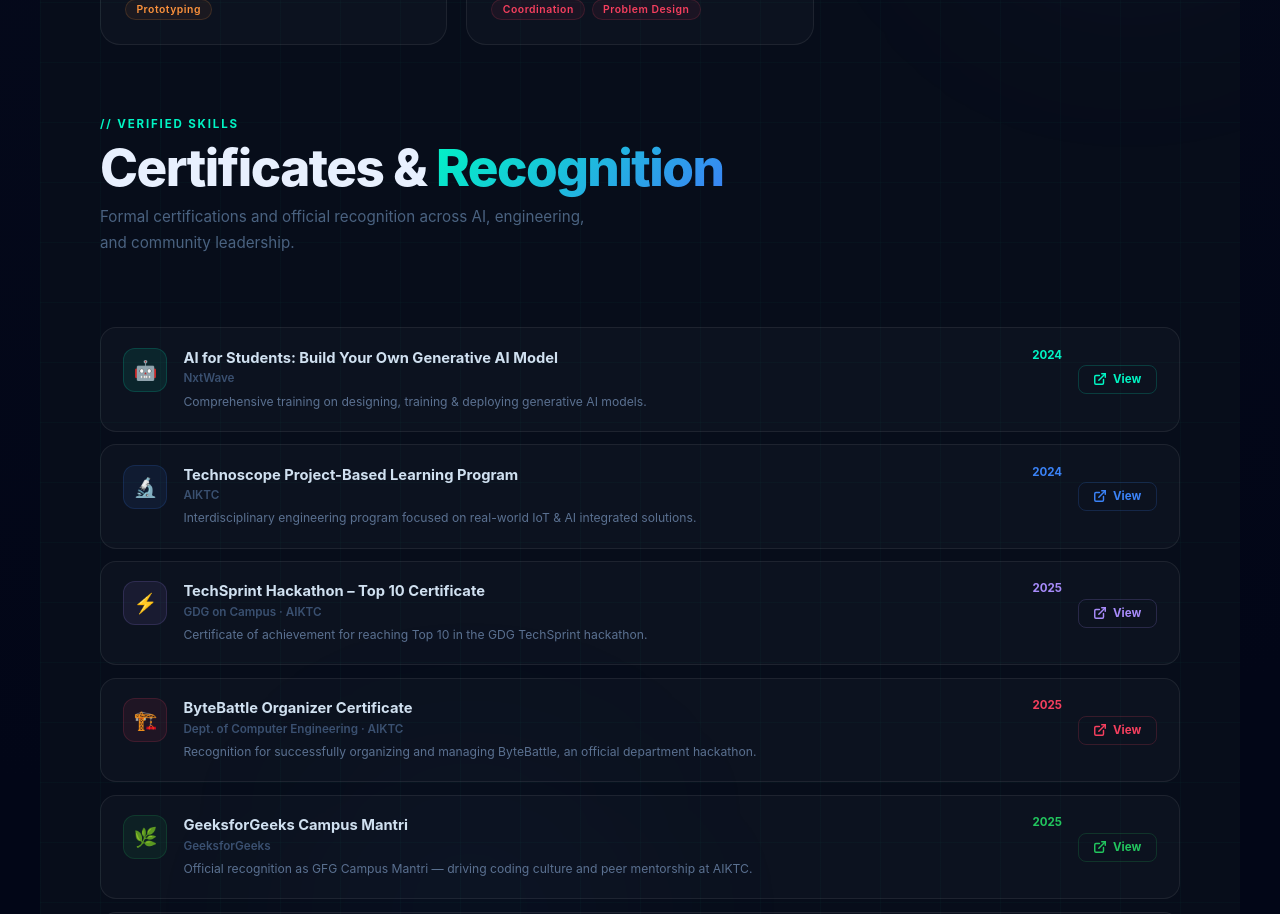
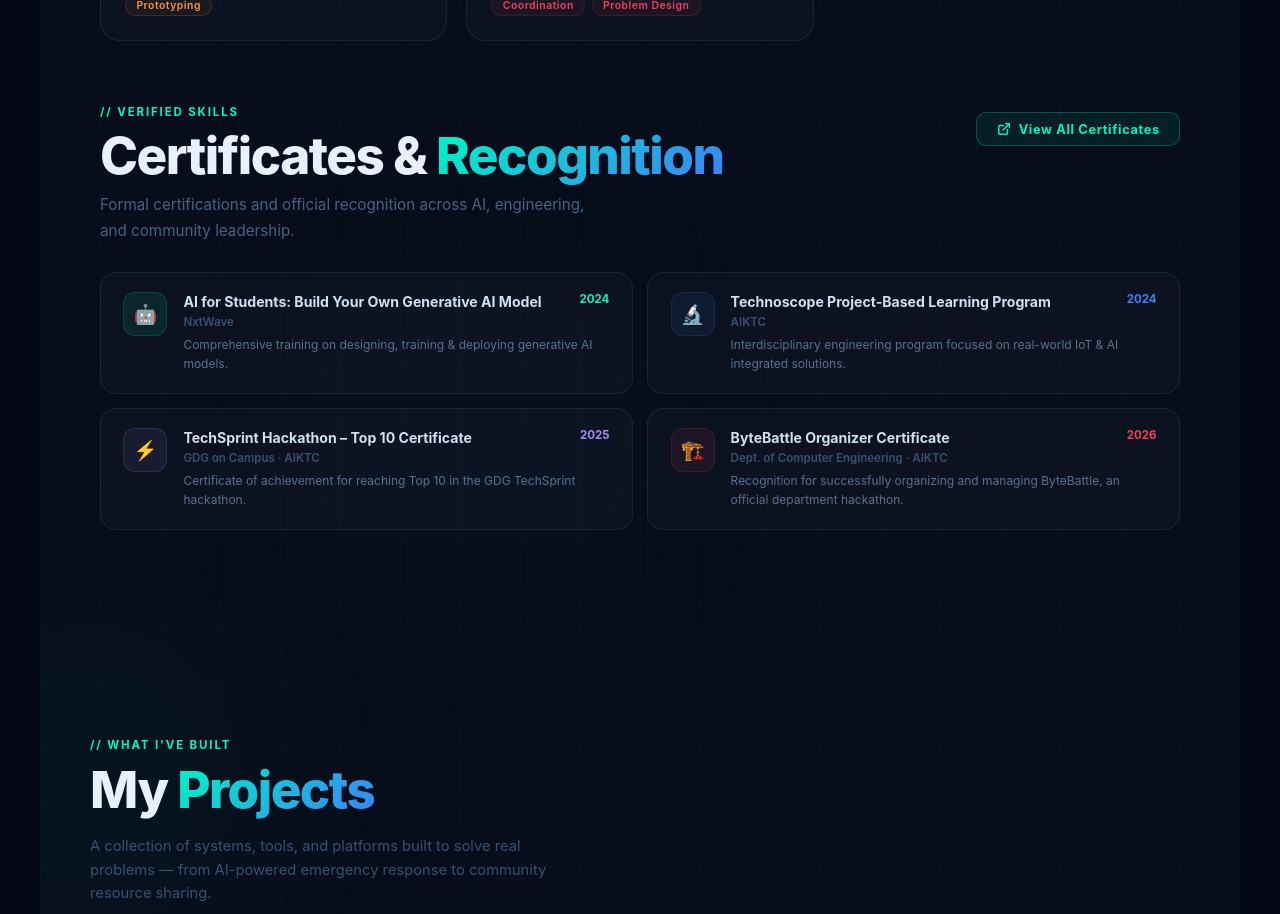
Before and after one commit to skyusufrafi/Portfolio-Yusuf, a React (Vite) app: page / in a window 1280 px wide. Shown: the part 5880-6794 px from the top of the page. Built offline with nearby package versions, Linux system fonts and the light colour scheme.

Commit message:
Update Achievements.jsx

```diff
--- a/src/components/Achievements.jsx
+++ b/src/components/Achievements.jsx
@@ -1,5 +1,8 @@
 import React, { useRef, useState } from "react";
 import { motion, useInView } from "framer-motion";
+
+// ── Shared certificates link ──────────────────────────────────────────────────
+const CERT_LINK = "https://drive.google.com/drive/folders/1pfXK-J7ovh4TbB0rNOL4x5VyymPniwS_";
 
 // ── Data ──────────────────────────────────────────────────────────────────────
 const hackathons = [
@@ -77,7 +80,7 @@
     badge: "ORGANIZER",
     color: "#f43f5e",
     icon: "🏗️",
-    year: "2025",
+    year: "2026",
     duration: "15 hrs · Solo Online · AIKTC",
     desc: "Organized ByteBattle — an official 15-hour solo online hackathon by the Department of Computer Engineering, AIKTC. Managed all logistics end-to-end.",
     points: [
@@ -98,7 +101,6 @@
     color: "#00f5c4",
     year: "2024",
     desc: "Comprehensive training on designing, training & deploying generative AI models.",
-    link: "https://drive.google.com/drive/folders/1pfXK-J7ovh4TbB0rNOL4x5VyymPniwS_",
   },
   {
     title: "Technoscope Project-Based Learning Program",
@@ -107,7 +109,6 @@
     color: "#3b82f6",
     year: "2024",
     desc: "Interdisciplinary engineering program focused on real-world IoT & AI integrated solutions.",
-    link: "https://drive.google.com/drive/folders/1pfXK-J7ovh4TbB0rNOL4x5VyymPniwS_",
   },
   {
     title: "TechSprint Hackathon – Top 10 Certificate",
@@ -116,34 +117,14 @@
     color: "#a78bfa",
     year: "2025",
     desc: "Certificate of achievement for reaching Top 10 in the GDG TechSprint hackathon.",
-    link: "https://drive.google.com/drive/folders/1pfXK-J7ovh4TbB0rNOL4x5VyymPniwS_",
   },
   {
     title: "ByteBattle Organizer Certificate",
     issuer: "Dept. of Computer Engineering · AIKTC",
     icon: "🏗️",
     color: "#f43f5e",
-    year: "2025",
+    year: "2026",
     desc: "Recognition for successfully organizing and managing ByteBattle, an official department hackathon.",
-    link: "https://drive.google.com/drive/folders/1pfXK-J7ovh4TbB0rNOL4x5VyymPniwS_",
-  },
-  {
-    title: "GeeksforGeeks Campus Mantri",
-    issuer: "GeeksforGeeks",
-    icon: "🌿",
-    color: "#22c55e",
-    year: "2025",
-    desc: "Official recognition as GFG Campus Mantri — driving coding culture and peer mentorship at AIKTC.",
-    link: "https://drive.google.com/drive/folders/1pfXK-J7ovh4TbB0rNOL4x5VyymPniwS_",
-  },
-  {
-    title: "India Runs Campus Ambassador",
-    issuer: "India Runs",
-    icon: "🇮🇳",
-    color: "#fb923c",
-    year: "2025",
-    desc: "Campus Ambassador certificate for promoting health, fitness, and community wellness initiatives.",
-    link: "https://drive.google.com/drive/folders/1pfXK-J7ovh4TbB0rNOL4x5VyymPniwS_",
   },
 ];
 
@@ -164,7 +145,6 @@
     >
       <div className="hk-bar" style={{ background: `linear-gradient(90deg, ${h.color}, transparent)` }} />
       <div className="hk-body">
-        {/* header */}
         <div className="hk-header">
           <div className="hk-icon-wrap" style={{ background: `${h.color}18`, borderColor: `${h.color}30` }}>
             <span>{h.icon}</span>
@@ -181,7 +161,6 @@
         <p className="hk-achievement" style={{ color: h.color }}>{h.achievement}</p>
         <p className="hk-desc">{h.desc}</p>
 
-        {/* expandable points */}
         <motion.div
           className="hk-points-wrap"
           initial={false}
@@ -198,12 +177,14 @@
           </ul>
         </motion.div>
 
-        <button className="hk-toggle" style={{ color: h.color, borderColor: `${h.color}30` }}
-          onClick={() => setOpen(!open)}>
+        <button
+          className="hk-toggle"
+          style={{ color: h.color, borderColor: `${h.color}30` }}
+          onClick={() => setOpen(!open)}
+        >
           {open ? "Show less ↑" : "Show details ↓"}
         </button>
 
-        {/* skills */}
         <div className="hk-skills">
           {h.skills.map((s) => (
             <span key={s} className="hk-skill"
@@ -244,15 +225,6 @@
         <span className="cert-issuer">{c.issuer}</span>
         <p className="cert-desc">{c.desc}</p>
       </div>
-      <a href={c.link} target="_blank" rel="noopener noreferrer"
-        className="cert-view" style={{ color: c.color, borderColor: `${c.color}30` }}>
-        <svg width="14" height="14" viewBox="0 0 24 24" fill="none"
-          stroke="currentColor" strokeWidth="2.5" strokeLinecap="round">
-          <path d="M18 13v6a2 2 0 0 1-2 2H5a2 2 0 0 1-2-2V8a2 2 0 0 1 2-2h6"/>
-          <polyline points="15 3 21 3 21 9"/><line x1="10" y1="14" x2="21" y2="3"/>
-        </svg>
-        View
-      </a>
     </motion.div>
   );
 }
@@ -312,7 +284,7 @@
         .ach-inner {
           position: relative; z-index: 1;
           max-width: 1080px; margin: 0 auto;
-          display: flex; flex-direction: column; gap: 4.5rem;
+          display: flex; flex-direction: column; gap: 4rem;
         }
 
         /* heading */
@@ -354,7 +326,6 @@
         }
         .hk-bar { height: 3px; flex-shrink: 0; }
         .hk-body { padding: 1.4rem 1.5rem 1.5rem; display: flex; flex-direction: column; gap: 0.7rem; flex: 1; }
-
         .hk-header { display: flex; align-items: center; gap: 0.75rem; }
         .hk-icon-wrap {
           width: 40px; height: 40px; border-radius: 11px; flex-shrink: 0;
@@ -368,26 +339,19 @@
           border-radius: 99px; border: 1px solid; width: fit-content;
         }
         .hk-year { font-size: 0.68rem; color: #3a5070; font-weight: 500; }
-
-        .hk-title {
-          font-size: 0.98rem; font-weight: 800; color: #e8f0fe;
-          line-height: 1.35; margin: 0;
-        }
+        .hk-title { font-size: 0.98rem; font-weight: 800; color: #e8f0fe; line-height: 1.35; margin: 0; }
         .hk-achievement { font-size: 0.82rem; font-weight: 700; margin: 0; }
         .hk-desc { font-size: 0.78rem; color: #5a7090; line-height: 1.6; margin: 0; }
-
         .hk-points { list-style: none; padding: 0; margin: 0.4rem 0 0; display: flex; flex-direction: column; gap: 0.45rem; }
         .hk-points li { font-size: 0.76rem; color: #8ba3c7; line-height: 1.5; display: flex; gap: 0.4rem; }
         .hk-check { flex-shrink: 0; font-size: 0.72rem; margin-top: 0.15rem; }
-
         .hk-toggle {
           background: none; border: 1px solid; border-radius: 8px;
           padding: 0.35rem 0.85rem; font-size: 0.72rem; font-weight: 700;
           cursor: pointer; letter-spacing: 0.04em; width: fit-content;
-          transition: background 0.2s; margin-top: 0.2rem;
+          transition: background 0.2s; margin-top: 0.2rem; font-family: inherit;
         }
         .hk-toggle:hover { background: rgba(255,255,255,0.05); }
-
         .hk-skills { display: flex; flex-wrap: wrap; gap: 0.4rem; margin-top: auto; padding-top: 0.5rem; }
         .hk-skill {
           font-size: 0.65rem; font-weight: 600; letter-spacing: 0.05em;
@@ -396,18 +360,44 @@
         }
         .hk-skill:hover { transform: scale(1.07); }
 
-        /* certificates section */
-        .cert-block { display: flex; flex-direction: column; gap: 0.8rem; }
+        /* ── certificates section ── */
+        .cert-section-header {
+          display: flex; align-items: flex-end; justify-content: space-between;
+          flex-wrap: wrap; gap: 1rem;
+        }
+        .cert-view-all {
+          display: inline-flex; align-items: center; gap: 0.5rem;
+          font-size: 0.8rem; font-weight: 700; letter-spacing: 0.05em;
+          text-decoration: none; color: #00f5c4;
+          padding: 0.55rem 1.2rem; border-radius: 10px;
+          background: rgba(0,245,196,0.07);
+          border: 1px solid rgba(0,245,196,0.25);
+          transition: background 0.25s, box-shadow 0.25s, border-color 0.25s;
+          white-space: nowrap; flex-shrink: 0; align-self: flex-start; margin-top: 0.4rem;
+        }
+        .cert-view-all:hover {
+          background: rgba(0,245,196,0.14);
+          border-color: rgba(0,245,196,0.45);
+          box-shadow: 0 0 16px rgba(0,245,196,0.14);
+        }
+        .cert-view-all svg { flex-shrink: 0; }
+
+        .cert-grid {
+          display: grid;
+          grid-template-columns: repeat(2, 1fr);
+          gap: 0.9rem;
+        }
         .cert-card {
           display: flex; align-items: flex-start; gap: 1rem;
           background: rgba(255,255,255,0.025);
           border: 1px solid rgba(255,255,255,0.07);
           border-radius: 16px; padding: 1.2rem 1.4rem;
-          transition: border-color 0.3s, background 0.3s;
+          transition: border-color 0.3s, background 0.3s, transform 0.3s;
         }
         .cert-card:hover {
           border-color: color-mix(in srgb, var(--cert-color) 25%, transparent);
           background: rgba(255,255,255,0.032);
+          transform: translateY(-2px);
         }
         .cert-left { flex-shrink: 0; }
         .cert-icon-wrap {
@@ -415,29 +405,23 @@
           border: 1px solid; display: flex; align-items: center;
           justify-content: center; font-size: 1.2rem;
         }
-        .cert-body { flex: 1; display: flex; flex-direction: column; gap: 0.2rem; }
-        .cert-top { display: flex; align-items: flex-start; justify-content: space-between; gap: 1rem; }
-        .cert-title { font-size: 0.92rem; font-weight: 700; color: #d0e0f0; line-height: 1.4; }
+        .cert-body { flex: 1; display: flex; flex-direction: column; gap: 0.2rem; min-width: 0; }
+        .cert-top { display: flex; align-items: flex-start; justify-content: space-between; gap: 0.8rem; }
+        .cert-title { font-size: 0.88rem; font-weight: 700; color: #d0e0f0; line-height: 1.4; }
         .cert-year { font-size: 0.72rem; font-weight: 700; flex-shrink: 0; }
-        .cert-issuer { font-size: 0.73rem; color: #3a5070; font-weight: 600; }
-        .cert-desc { font-size: 0.76rem; color: #5a7090; line-height: 1.55; margin: 0.25rem 0 0; }
-        .cert-view {
-          display: inline-flex; align-items: center; gap: 0.35rem; flex-shrink: 0;
-          font-size: 0.72rem; font-weight: 700; text-decoration: none;
-          padding: 0.4rem 0.9rem; border-radius: 8px; border: 1px solid;
-          transition: background 0.2s; white-space: nowrap; align-self: center;
-        }
-        .cert-view:hover { background: rgba(255,255,255,0.06); }
+        .cert-issuer { font-size: 0.72rem; color: #3a5070; font-weight: 600; }
+        .cert-desc { font-size: 0.75rem; color: #5a7090; line-height: 1.55; margin: 0.25rem 0 0; }
 
         /* responsive */
         @media (max-width: 900px) {
           .hk-grid { grid-template-columns: repeat(2, 1fr); }
+          .cert-grid { grid-template-columns: 1fr; }
         }
         @media (max-width: 580px) {
           .hk-grid { grid-template-columns: 1fr; }
           .hk-card:hover { transform: none; }
-          .cert-card { flex-wrap: wrap; }
-          .cert-view { width: 100%; justify-content: center; }
+          .cert-section-header { flex-direction: column; align-items: flex-start; }
+          .cert-view-all { width: 100%; justify-content: center; }
         }
       `}</style>
 
@@ -460,14 +444,33 @@
           </div>
 
           {/* ── Certificates ── */}
+          <div>
+            <div className="cert-section-header">
               <SH
                 eyebrow="// verified skills"
                 title="Certificates &"
                 accent="Recognition"
                 sub="Formal certifications and official recognition across AI, engineering, and community leadership."
               />
-          <div className="cert-block">
+              <a
+                href={CERT_LINK}
+                target="_blank"
+                rel="noopener noreferrer"
+                className="cert-view-all"
+              >
+                <svg width="14" height="14" viewBox="0 0 24 24" fill="none"
+                  stroke="currentColor" strokeWidth="2.5" strokeLinecap="round">
+                  <path d="M18 13v6a2 2 0 0 1-2 2H5a2 2 0 0 1-2-2V8a2 2 0 0 1 2-2h6"/>
+                  <polyline points="15 3 21 3 21 9"/><line x1="10" y1="14" x2="21" y2="3"/>
+                </svg>
+                View All Certificates
+              </a>
+            </div>
+            <div style={{ marginTop: "1.8rem" }}>
+              <div className="cert-grid">
                 {certificates.map((c, i) => <CertCard key={c.title} c={c} index={i} />)}
+              </div>
+            </div>
           </div>
 
         </div>
```
Lines whose indentation alone changed are shown as unchanged.
